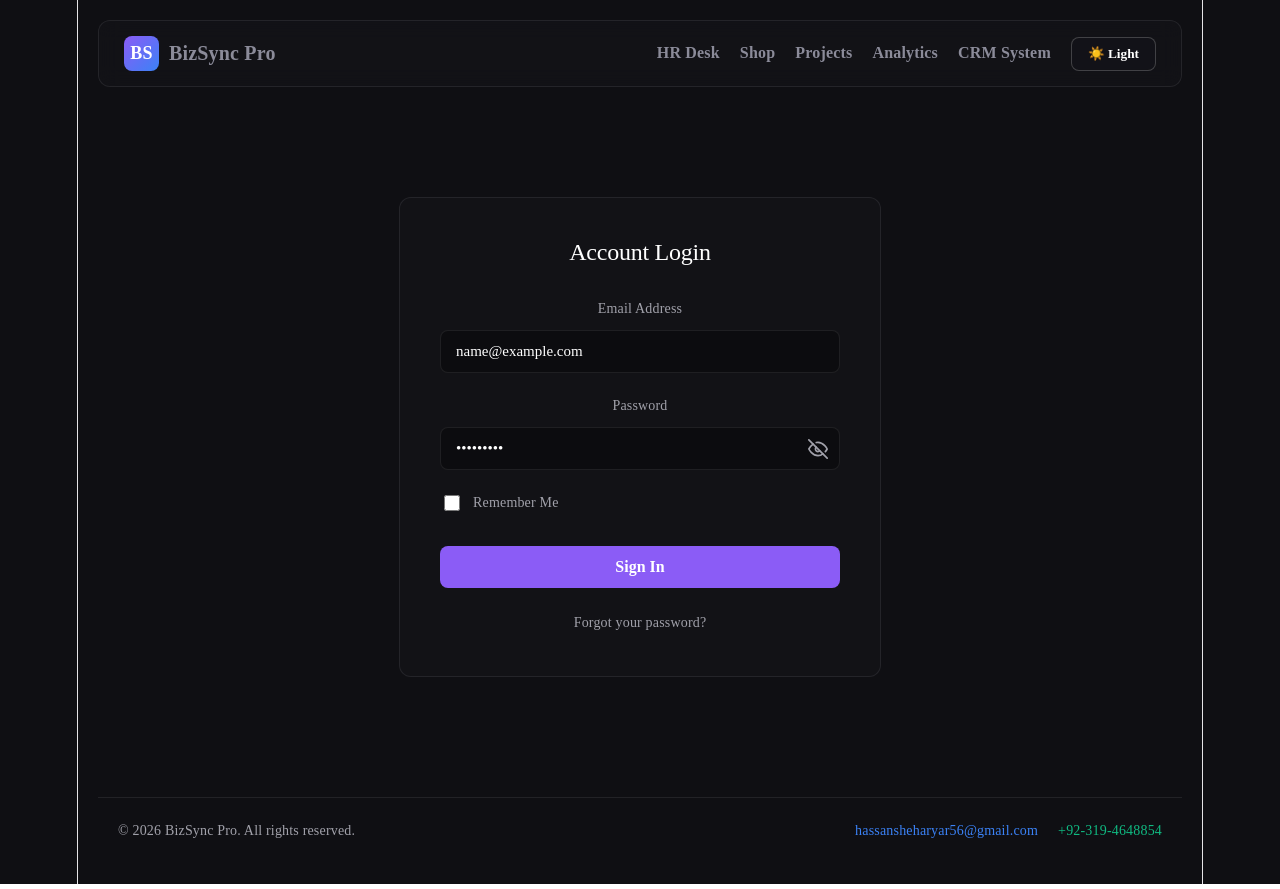
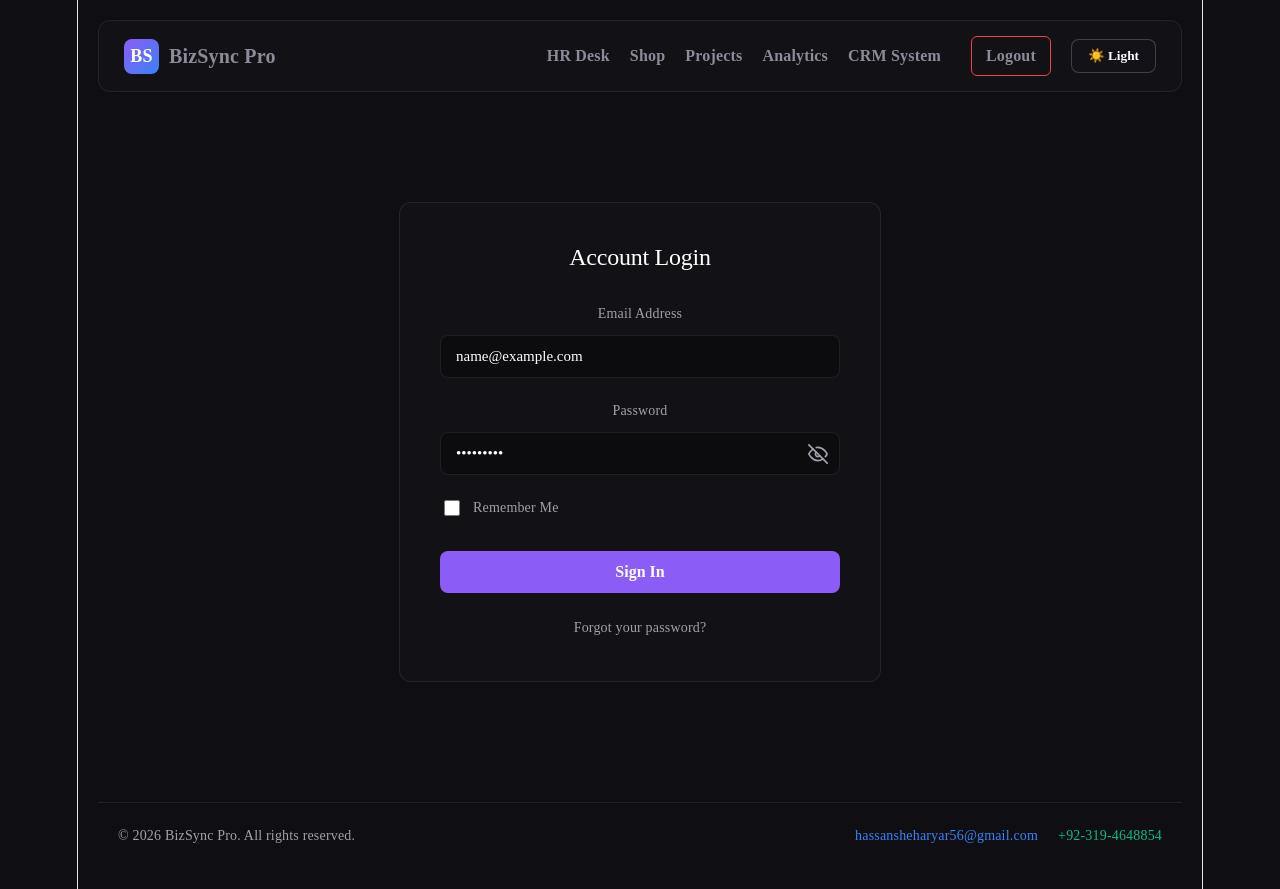
Before and after one commit to HassanSheharyar/interngrow-frontend-project, a React (Vite) app: page /login in a window 1280 px wide. Both pictures are taken after typing "name@example.com", "Sample123" into the empty fields and a click on the button "Sign In". Built offline with nearby package versions, Linux system fonts and the light colour scheme; a web font is replaced by a local one.

Commit message:
Added Logout button to navigation bar

```diff
--- a/src/App.jsx
+++ b/src/App.jsx
@@ -36,18 +36,15 @@ function App() {
         {/* HEADER & NAVIGATION */}
         <nav style={{ display: 'flex', alignItems: 'center', justifyContent: 'space-between', flexWrap: 'wrap', marginBottom: '30px', padding: '15px 25px', backgroundColor: 'var(--bg-panel)', borderRadius: '12px', border: '1px solid var(--border-light)' }}>
 
-          {/* Updated Logo & Project Name */}
           <Link to="/dashboard" style={{ textDecoration: 'none', color: 'var(--text-main)', display: 'flex', alignItems: 'center', gap: '10px' }}>
             <div style={{ width: '35px', height: '35px', background: 'linear-gradient(135deg, #8b5cf6, #3b82f6)', borderRadius: '8px', display: 'flex', alignItems: 'center', justifyContent: 'center', color: 'white', fontWeight: 'bold', fontSize: '18px' }}>BS</div>
             <span style={{ fontSize: '20px', fontWeight: 'bold', fontFamily: "'Averia Gruesa Libre', cursive" }}>BizSync Pro</span>
           </Link>
 
-          {/* Mobile Menu Hamburger Icon */}
           <button onClick={() => setMobileMenuOpen(!mobileMenuOpen)} style={{ display: 'none', background: 'transparent', border: 'none', fontSize: '24px', cursor: 'pointer', color: 'var(--text-main)' }} className="mobile-menu-btn">
             ☰
           </button>
 
-          {/* Nav Links (Added Register for unauthenticated users) */}
           <div className={`nav-links ${mobileMenuOpen ? 'open' : ''}`} style={{ display: 'flex', gap: '20px', alignItems: 'center', flexWrap: 'wrap' }}>
             {!isAuthenticated ? (
               <>
@@ -61,6 +58,15 @@ function App() {
                 <Link to="/project-management" style={{ color: '#f59e0b', fontWeight: 'bold', textDecoration: 'none' }}>Projects</Link>
                 <Link to="/analytics" style={{ color: '#ec4899', fontWeight: 'bold', textDecoration: 'none' }}>Analytics</Link>
                 <Link to="/crm" style={{ color: '#ef4444', fontWeight: 'bold', textDecoration: 'none' }}>CRM System</Link>
+
+                {/* 🔴 Naya Logout Button 🔴 */}
+                <Link
+                  to="/login"
+                  onClick={() => setIsAuthenticated(false)}
+                  style={{ marginLeft: '10px', padding: '6px 14px', borderRadius: '6px', border: '1px solid #ef4444', color: '#ef4444', textDecoration: 'none', fontWeight: 'bold', fontSize: '13px', transition: 'all 0.3s ease' }}
+                >
+                  Logout
+                </Link>
               </>
             )}
 
@@ -89,11 +95,9 @@ function App() {
           </Routes>
         </div>
 
-        {/* Updated Footer */}
+        {/* FOOTER */}
         <footer style={{ marginTop: '40px', padding: '20px', borderTop: '1px solid var(--border-light)', display: 'flex', justifyContent: 'space-between', alignItems: 'center', flexWrap: 'wrap', gap: '15px', color: 'var(--text-muted)', fontSize: '14px' }}>
-
           <div>&copy; {new Date().getFullYear()} BizSync Pro. All rights reserved.</div>
-
           <div style={{ display: 'flex', gap: '20px', alignItems: 'center', flexWrap: 'wrap' }}>
             <a href="mailto:hassansheharyar56@gmail.com" style={{ color: '#3b82f6', textDecoration: 'none' }}>hassansheharyar56@gmail.com</a>
             <a href="tel:+923194648854" style={{ color: '#10b981', textDecoration: 'none' }}>+92-319-4648854</a>
```
